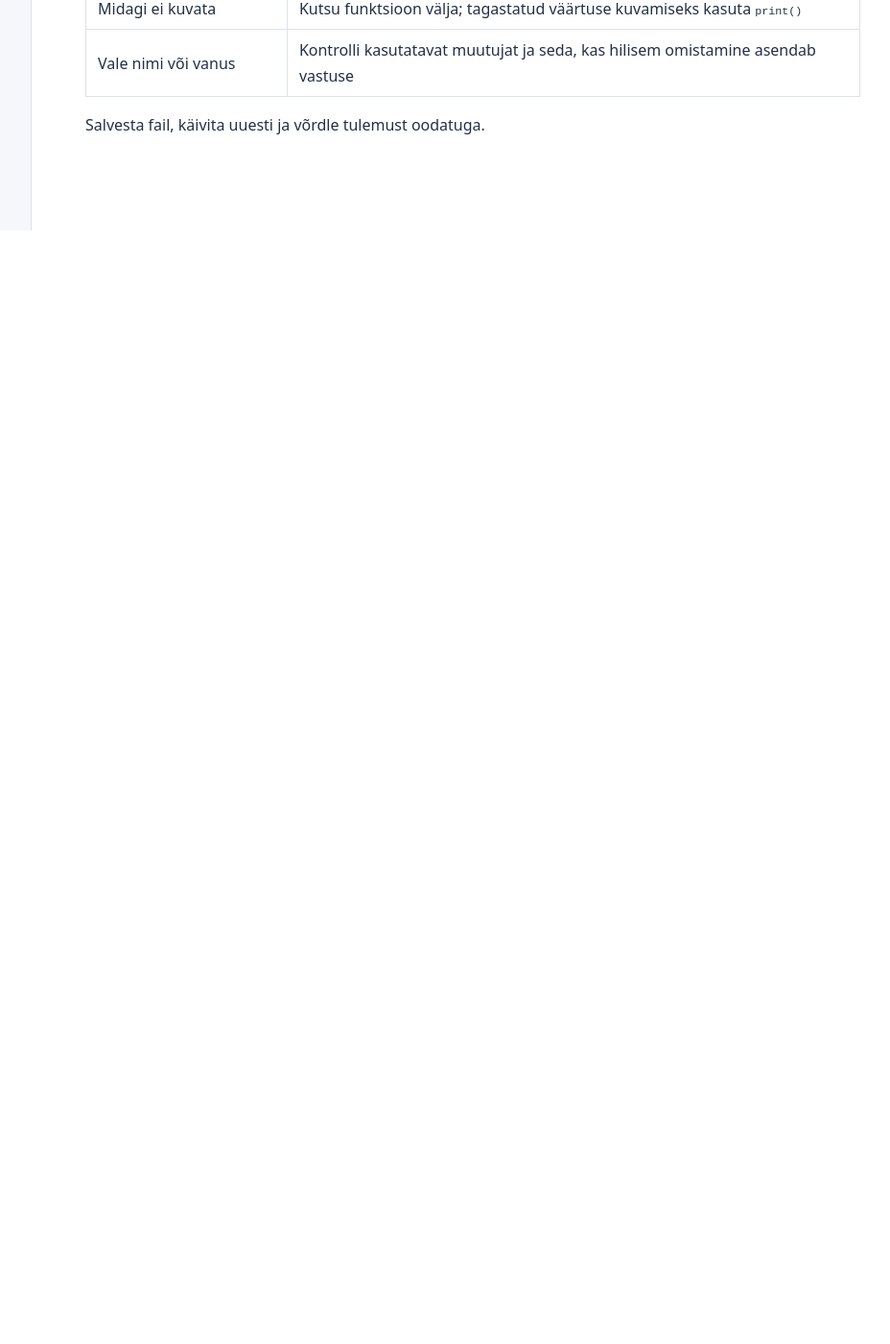
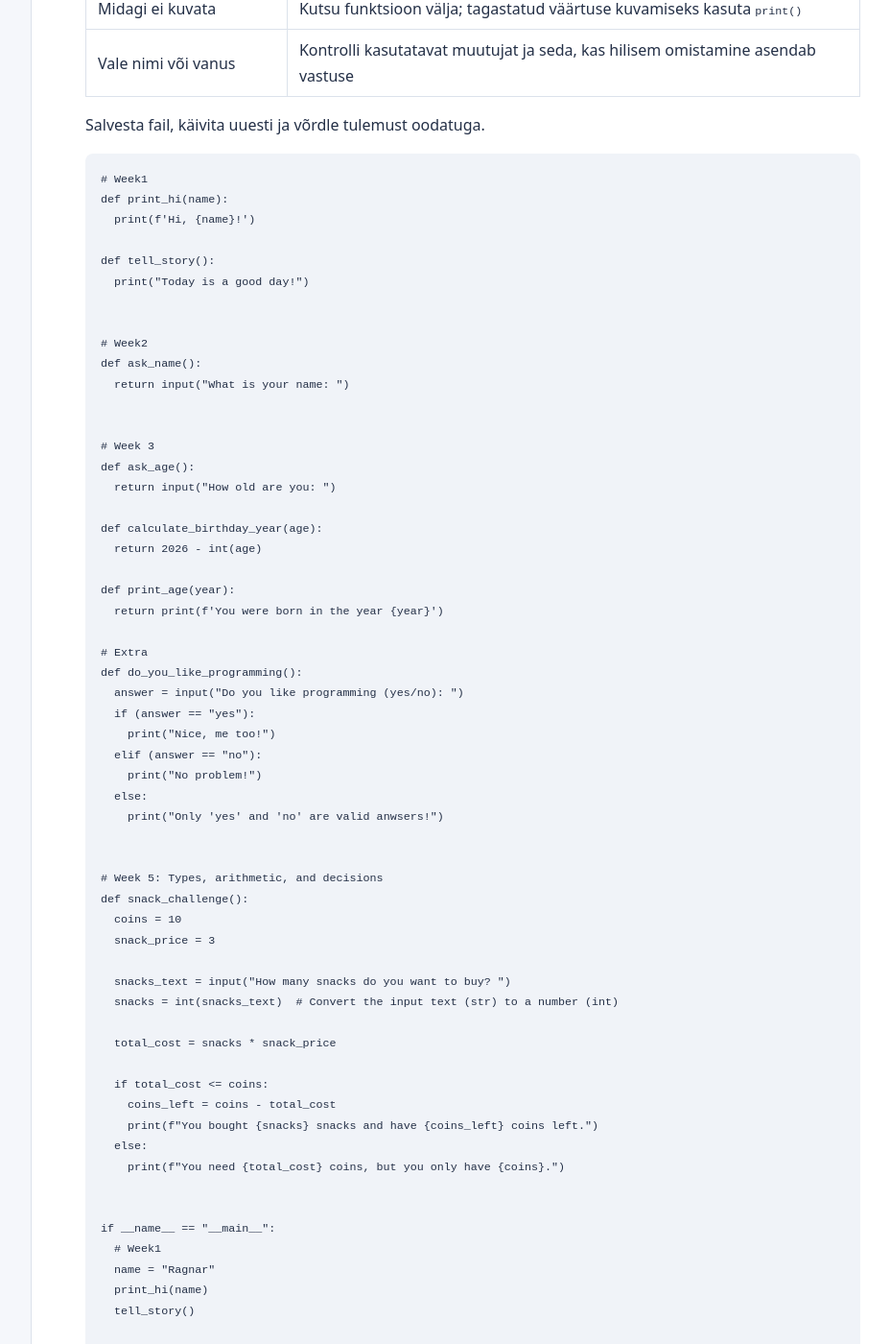
Before and after one commit to RagnarKramm/programmingIntroduction2026, a Jekyll site: the page built from docs/intermediates/python-reference-et.md, in a window 1280 px wide and 1400 px high, scrolled down 3450 px. Shown: the whole window at 96% size, without its empty margins (227-1155 px from the left). Built offline with Jekyll 4.4.1, drawn with Linux system fonts in a browser that asks for light colours; before the commit the page ends 3690 px from its top, so only the background shows below that; some of the changed text lies outside the part shown.

Commit message:
Update python-reference-et.md

````diff
--- a/docs/intermediates/python-reference-et.md
+++ b/docs/intermediates/python-reference-et.md
@@ -137,3 +137,79 @@ Loe veateate viimast rida; kontrolli viidatud koodirida ja sellele eelnevat rida
 | Vale nimi või vanus | Kontrolli kasutatavat muutujat ja seda, kas hilisem omistamine asendab vastuse |
 
 Salvesta fail, käivita uuesti ja võrdle tulemust oodatuga.
+
+```python
+# Week1
+def print_hi(name):
+  print(f'Hi, {name}!')
+
+def tell_story():
+  print("Today is a good day!")
+
+
+# Week2
+def ask_name():
+  return input("What is your name: ")
+
+
+# Week 3
+def ask_age():
+  return input("How old are you: ")
+
+def calculate_birthday_year(age):
+  return 2026 - int(age)
+
+def print_age(year):
+  return print(f'You were born in the year {year}')
+
+# Extra
+def do_you_like_programming():
+  answer = input("Do you like programming (yes/no): ")
+  if (answer == "yes"):
+    print("Nice, me too!")
+  elif (answer == "no"):
+    print("No problem!")
+  else:
+    print("Only 'yes' and 'no' are valid anwsers!")
+
+
+# Week 5: Types, arithmetic, and decisions
+def snack_challenge():
+  coins = 10
+  snack_price = 3
+
+  snacks_text = input("How many snacks do you want to buy? ")
+  snacks = int(snacks_text)  # Convert the input text (str) to a number (int)
+
+  total_cost = snacks * snack_price
+
+  if total_cost <= coins:
+    coins_left = coins - total_cost
+    print(f"You bought {snacks} snacks and have {coins_left} coins left.")
+  else:
+    print(f"You need {total_cost} coins, but you only have {coins}.")
+
+
+if __name__ == "__main__":
+  # Week1
+  name = "Ragnar"
+  print_hi(name)
+  tell_story()
+
+  # Week2
+  friendName  = ask_name()
+  age = ask_age()
+
+  # Week3 types of data&math intro
+  name = "Alice"       # String (str)
+  age = 25             # Integer (int)
+  price = 19.99        # Float (float)
+  is_active = True     # Boolean (bool)
+
+  birth_year = calculate_birthday_year(age)
+  print_age(birth_year)
+  do_you_like_programming()
+
+  # Week 5: Snack challenge
+  snack_challenge()
+```
````
